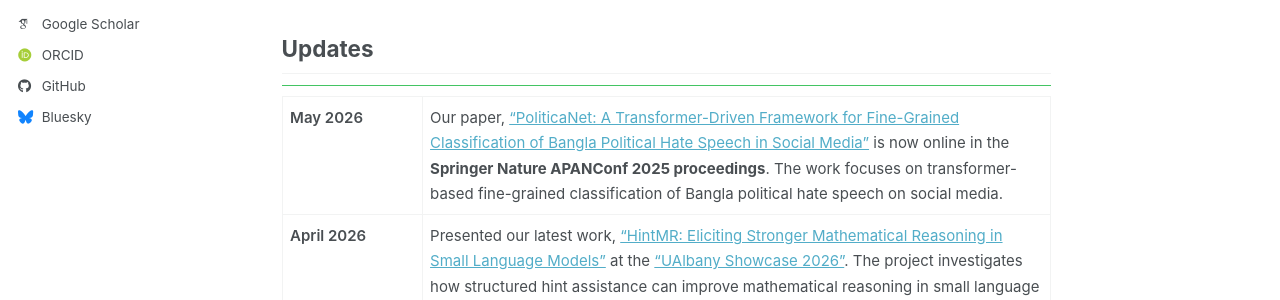
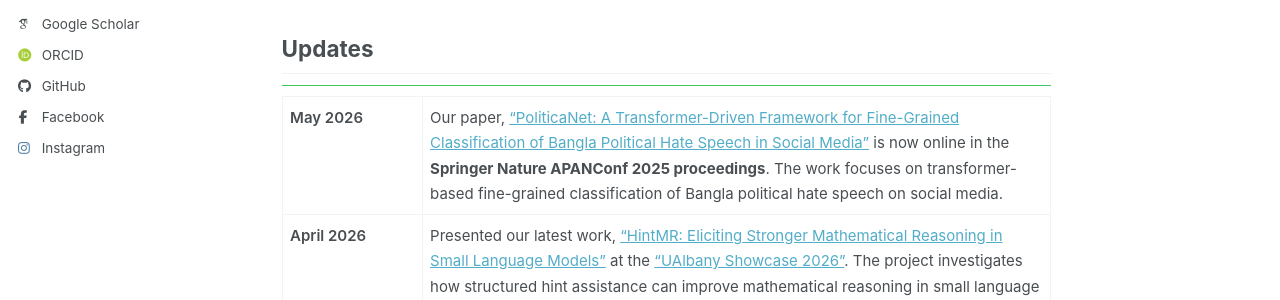
Before and after one commit to Jawad039/jawad039.github.io, a Jekyll site: the page built from _pages/about.md, in a window 1280 px wide. Shown: the part 524-824 px from the top of the page. Built offline with Jekyll 4.4.1, drawn with Linux system fonts in a browser that asks for light colours; some web fonts are replaced; a script bundle is joined from its source files by our own code; library files that are not in the unit come from our copies; some of the changed lines change nothing that is shown.

Commit message:
Update _config.yml

```diff
--- a/_config.yml
+++ b/_config.yml
@@ -57,14 +57,13 @@ author:
 
   # Social media
   artstation       : # Username
-  bluesky          : "bsky.app" # Replace this with you Bluesky username
-  facebook         : # Username
+  facebook         : jawad.hossain.73
   flickr           : # Username
   foursquare       : # Username
   goodreads        : # Username
   google_plus      : # Username
   keybase          : # Username
-  instagram        : # Username
+  instagram        : jawadhossain_39
   lastfm           : # Username
   linkedin         : # Username
   mastodon         : # URL
```
